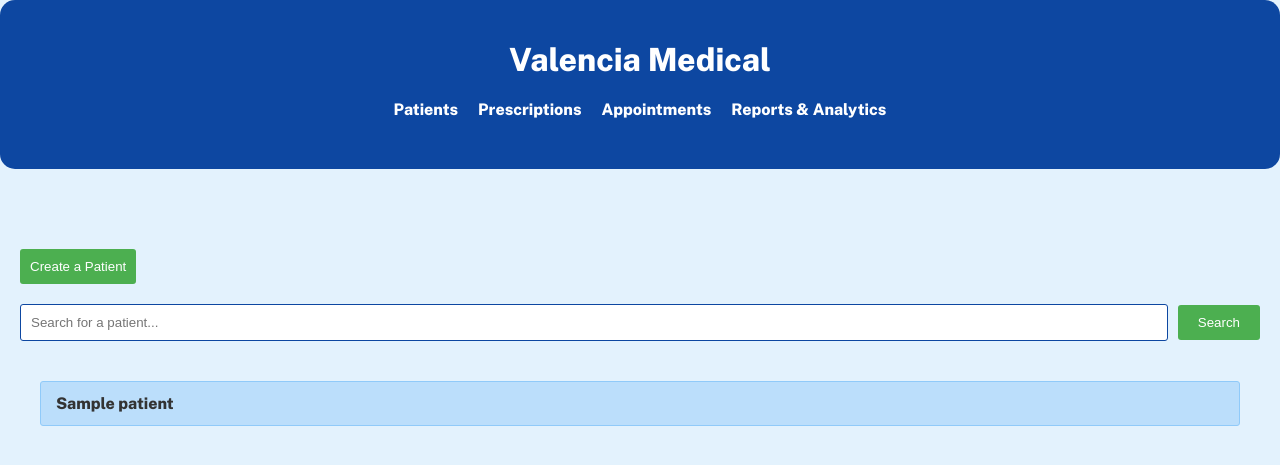
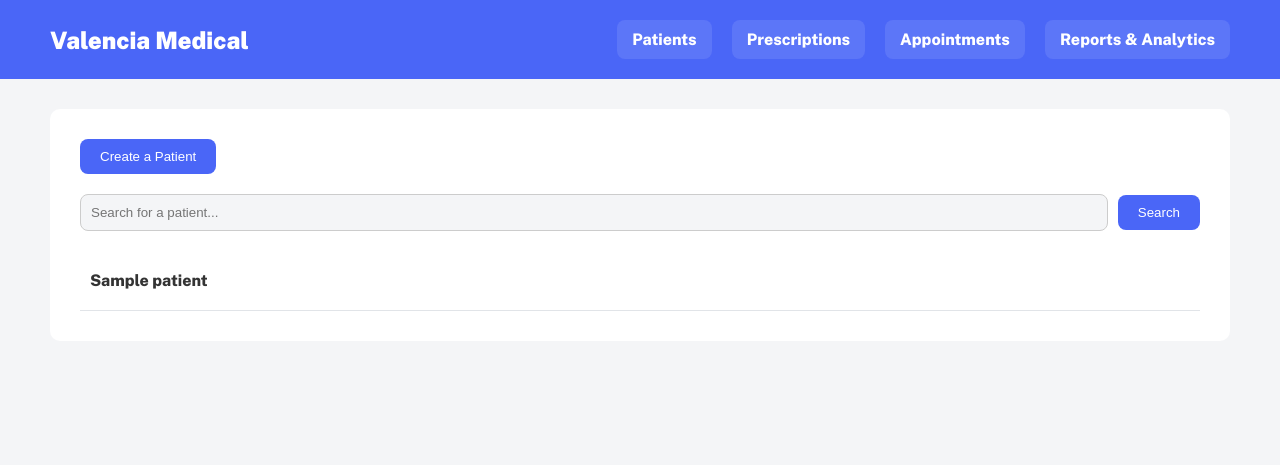
Before and after one commit to kxvalencia/capstone, a PHP site: page /patient.php in a window 1280 px wide. Shown: the top 465 px of the page. Run offline with PHP 8.4, Linux system fonts and the light colour scheme; tables that the repository leaves empty hold one stand-in row (values such as "Sample post").

Commit message:
Updated CSS styling for Patient list page

```diff
--- a/patient.css
+++ b/patient.css
@@ -1,184 +1,126 @@
 body {
     font-family: 'Public Sans', sans-serif;
+    background-color: #f4f5f7;
     margin: 0;
     padding: 0;
-    background-color: #E3F2FD;
-    color: #333;
 }
 
-form {
-    width: 300px;
-    margin: 0 auto;
-    padding: 20px;
-    border: 1px solid #ccc;
-    border-radius: 5px;
+a {
+    text-decoration: none;
+    color: inherit;
 }
 
-label, input {
-    width: 100%;
-    margin-bottom: 10px;
+/* Header Styles */
+.header {
+    background-color: #4a66f7;
+    color: white;
+    padding: 20px 50px;
+    display: flex;
+    align-items: center;
+    justify-content: space-between;
 }
 
-.header {
-    background-color: #0D47A1;
-    color: #fff;
-    padding: 20px 0;
-    text-align: center;
-    font-weight: 500;
-    position: sticky;
-    top: 0;
-    z-index: 1000;
-    border-radius: 15px;
+.header h1 {
+    margin: 0;
+    font-weight: 900;
+    font-size: 1.5rem;
 }
 
 .nav {
     display: flex;
-    justify-content: center;
-    margin: 10px 0 30px 0;
+    gap: 20px;
 }
 
 .nav a {
-    margin: 0 10px;
-    color: #fff;
-    text-decoration: none;
-    transition: opacity 0.3s;
+    color: white;
+    padding: 10px 15px;
+    border-radius: 8px;
+    background-color: rgba(255, 255, 255, 0.1);
+    transition: background-color 0.2s;
 }
 
 .nav a:hover {
-    opacity: 0.8;
+    background-color: rgba(255, 255, 255, 0.2);
 }
 
+/* Container Styles */
 .container {
-    padding: 20px;
-    position: relative;
-    margin-top: 60px;
+    background-color: #ffffff;
+    margin: 30px 50px;
+    padding: 30px;
+    border-radius: 10px;
 }
 
 .create-button {
-    background-color: #4CAF50;
-    color: #fff;
+    padding: 10px 20px;
+    border-radius: 8px;
     border: none;
-    padding: 10px 10px 10px 10px;
-    border-radius: 3px;
+    background-color: #4a66f7;
+    color: white;
     cursor: pointer;
-    transition: background-color 0.3s;
+    transition: background-color 0.2s;
+    margin-bottom: 20px;
 }
 
 .create-button:hover {
-    background-color: #45a049;
+    background-color: #3a56d7;
 }
 
-.top-section {
+/* Search Styles */
+.search-container {
+    display: flex;
+    align-items: center;
     margin-bottom: 20px;
 }
 
-.search-container {
-    display: flex;
-    align-items: center;
-    width: 100%;
+.search-container input[type="text"] {
+    flex-grow: 1;
+    padding: 10px;
+    border: 1px solid #ccc;
+    border-radius: 8px;
+    background-color: #f4f5f7;
+    margin-right: 10px;
+    transition: border-color 0.2s;
 }
 
-#searchBox {
-    padding: 10px;
-    width: calc(100% - 20px);
-    border-radius: 3px;
-    border: 1px solid #0D47A1;
-    flex-grow: 1;
-    margin-top: 20px;
-    margin-bottom: 20px;
-    margin-right: 10px;
+.search-container input[type="text"]:focus {
+    border-color: #4a66f7;
+    outline: none;
 }
 
 .search-container button {
     padding: 10px 20px;
+    border-radius: 8px;
     border: none;
-    border-radius: 3px;
+    background-color: #4a66f7;
+    color: white;
     cursor: pointer;
-    background-color:  #4CAF50;
-    color: #fff;
-    transition: background-color 0.3s;
+    transition: background-color 0.2s;
 }
 
 .search-container button:hover {
-    background-color: #45a049;
+    background-color: #3a56d7;
 }
 
+/* Patient List Styles */
 .patient-list {
     list-style-type: none;
-    padding: 0 20px;
-    margin-top: 20px;
+    margin: 0;
+    padding: 0;
 }
 
-.patient-name {
-    display: block;
-    padding: 12px 15px;
-    background-color: #BBDEFB;
-    border: 1px solid #90CAF9;
-    margin-bottom: 10px;
-    text-decoration: none;
-    color: #333;
-    border-radius: 3px;
-    transition: background-color 0.3s;
+.patient-list li {
+    border-bottom: 1px solid #e1e4e8;
+    padding: 10px 0;
 }
 
-.patient-name:hover {
-    background-color: #E3F2FD;
+.patient-list a {
+    display: block;
+    color: #333;
+    padding: 10px;
+    transition: background-color 0.2s;
 }
 
-.modal {
-    display: none;
-    position: fixed;
-    z-index: 2;
-    left: 0;
-    top: 0;
-    width: 100%;
-    height: 100%;
-    background-color: rgba(0, 0, 0, 0.7);
-    overflow: auto;
+.patient-list a:hover {
+    background-color: #f4f5f7;
 }
-
-.modal-content {
-    background-color: #F5F5F5;
-    margin: 5% auto;
-    padding: 20px;
-    border: 1px solid #B0BEC5;
-    width: 50%;
-    box-shadow: 0 4px 8px rgba(0, 0, 0, 0.2);
-    border-radius: 5px;
-}
-
-.close-btn {
-    color: #aaa;
-    float: right;
-    font-size: 28px;
-    font-weight: bold;
-}
-
-.close-btn:hover,
-.close-btn:focus {
-    color: black;
-    text-decoration: none;
-    cursor: pointer;
-}
-
-.input-group {
-    margin-bottom: 15px;
-}
-
-.input-group label {
-    display: block;
-    margin-bottom: 5px;
-    font-weight: 500;
-}
-
-.input-group input,
-.input-group textarea {
-    width: 100%;
-    padding: 10px;
-    border-radius: 3px;
-    border: 1px solid #B0BEC5;
-}
-
-textarea {
-    resize: vertical;
-}
```
